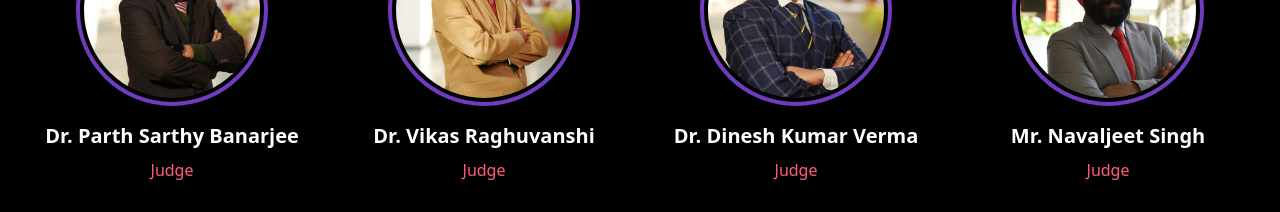
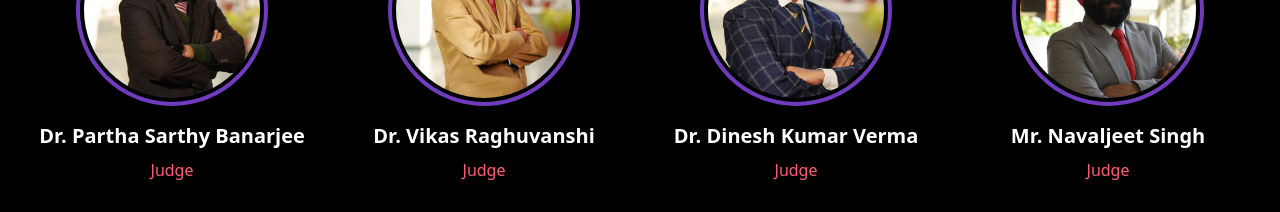
Before and after one commit to DebugWithAryan/hactron, a React (Vite) app: page / in a window 1280 px wide. Shown: the part 5840-6052 px from the top of the page. Built offline with nearby package versions, Linux system fonts and the light colour scheme.

Commit message:
Update Judges.tsx

```diff
--- a/src/components/Judges.tsx
+++ b/src/components/Judges.tsx
@@ -10,7 +10,7 @@ import DeepakSir from '../assets/DeepakSir.png'
 const Judges = () => {
   const judges = [
     {
-      name: "Dr. Parth Sarthy Banarjee",
+      name: "Dr. Partha Sarthy Banarjee",
       title: "Judge",
       image: PSB
     },
```
